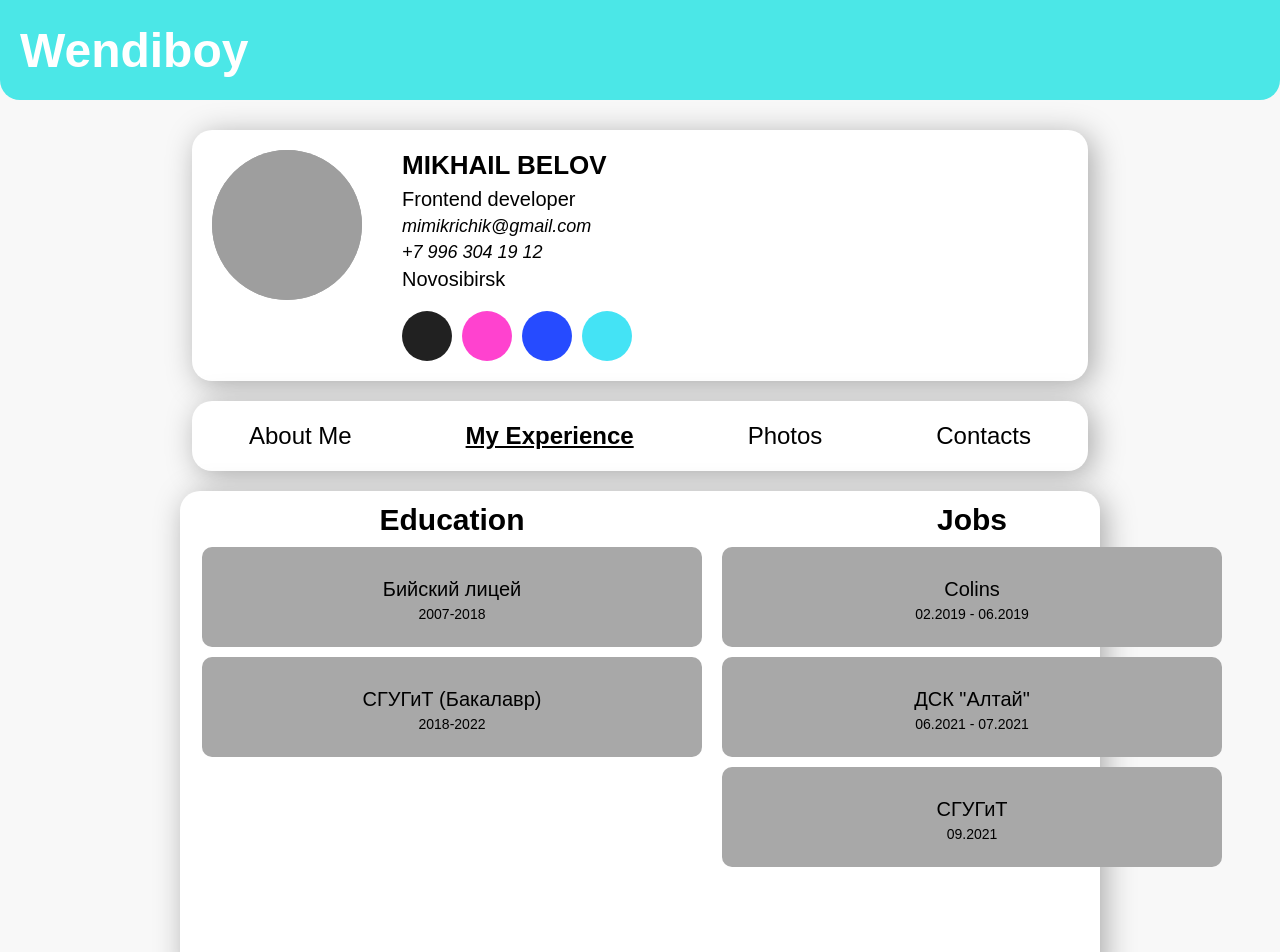
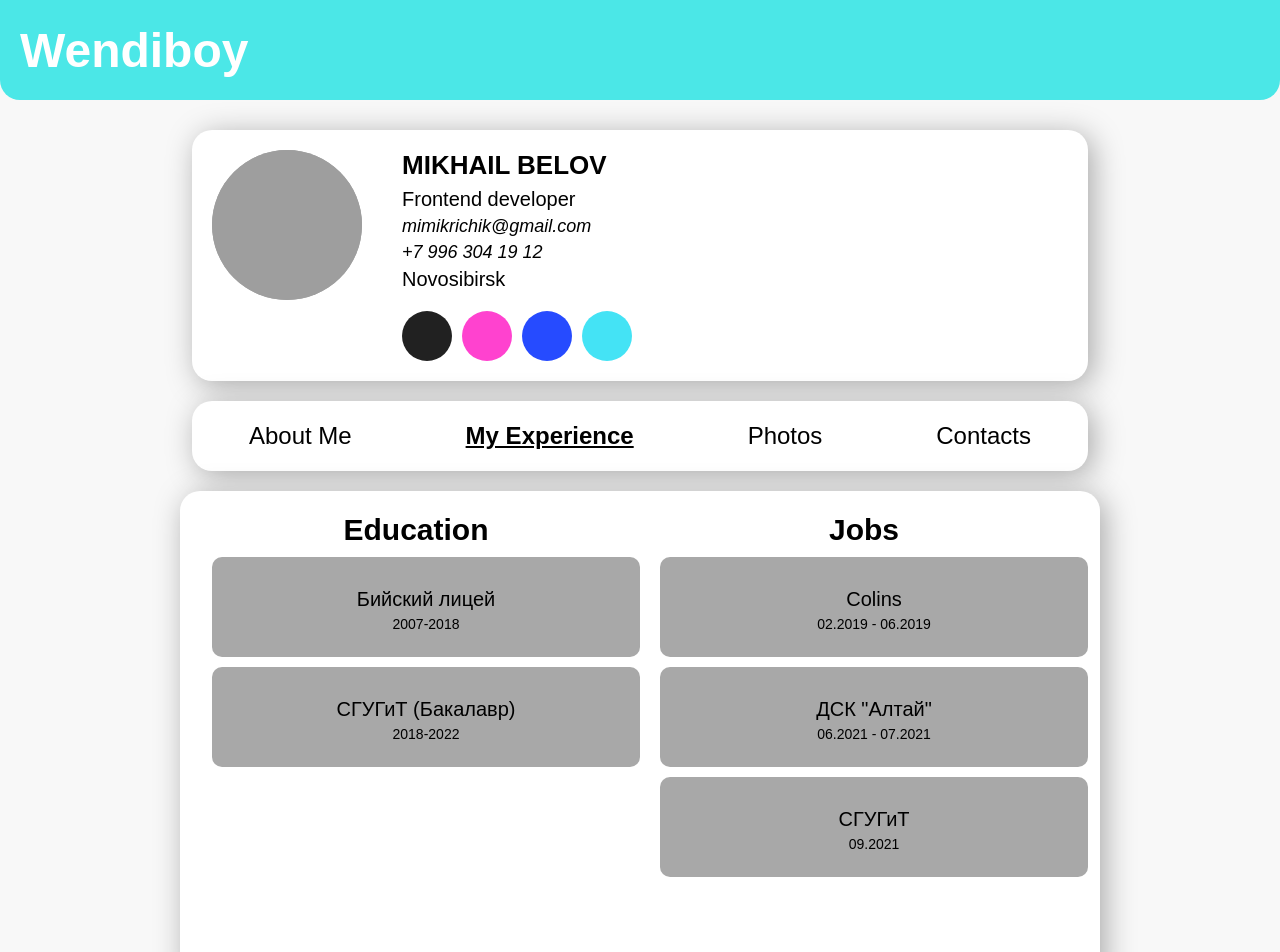
Before and after one commit to Wendiboy/belovCV, a React app: page /experience in a window 1280 px wide. Shown: the top 952 px of the page. Built offline with nearby package versions, Linux system fonts and the light colour scheme; grey boxes are pictures that could not be loaded.

Commit message:
some fixes

```diff
--- a/src/components/Content/MyExperience/MyExprerience.css
+++ b/src/components/Content/MyExperience/MyExprerience.css
@@ -7,6 +7,8 @@
 .Education{
     display: flex;
     flex-direction: column;
+    width: 100%;
+    padding: 10px;
 }
 
 .Education_list{
@@ -19,12 +21,13 @@
     font-weight: bold;
     font-size: 30px;
     text-align: center;
+    width: 100%;
 }
 
 .Education__elem{
     background-color: #a8a8a8;
     border-radius: 10px;
-    width: 500px;
+    width: 100%;
     height: 100px;
     margin: 10px;
     display: flex;
@@ -33,19 +36,17 @@
     flex-direction: column;
 }
 
-.Job{
+.Jobs{
     display: flex;
     flex-direction: column;
-}
-
-.Job_list{
-
+    width: 100%;
+    padding: 10px;
 }
 
 .Job__elem{
     background-color: #a8a8a8;
     border-radius: 10px;
-    width: 500px;
+    width: 100%;
     height: 100px;
     margin: 10px;
     display: flex;
```
